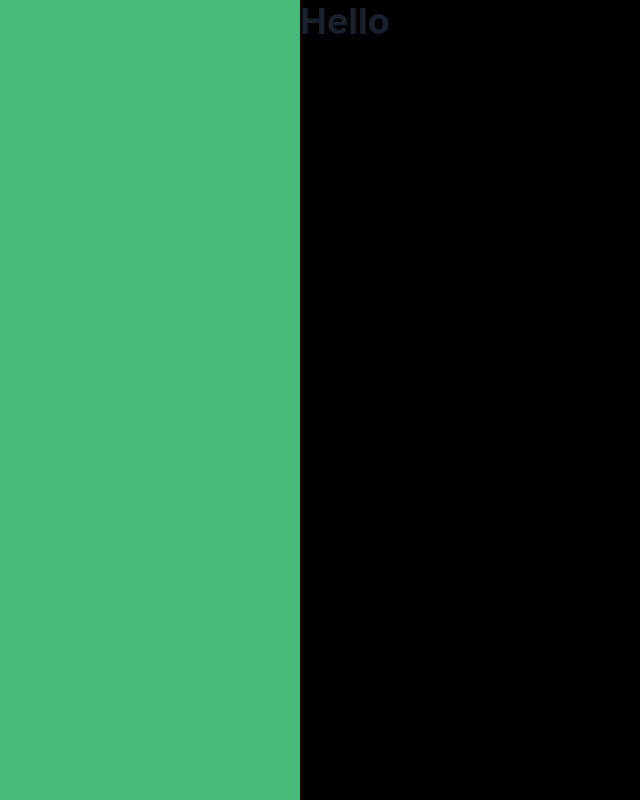
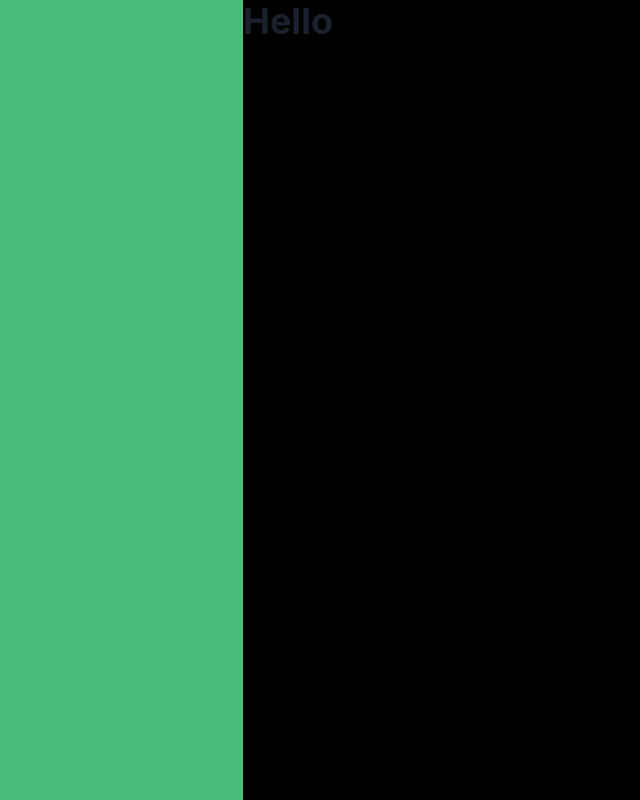
Before and after one commit to VedangKanade20/Spotify-Clone, a React (Create React App) app in the folder clientt/: page / in a window 1280 px wide. Shown: the whole page, without its empty margins (0-640 px from the left). Built offline with nearby package versions, Linux system fonts and the light colour scheme.

Commit message:
changes in homescreen

```diff
--- a/clientt/src/screens/HomeScreen.js
+++ b/clientt/src/screens/HomeScreen.js
@@ -1,4 +1,4 @@
-import { Flex, Grid, Heading } from "@chakra-ui/react";
+import { Flex, Heading } from "@chakra-ui/react";
 
 const HomeScreen = () => {
   return (
@@ -7,17 +7,10 @@ const HomeScreen = () => {
         direction="column"
         w="300px"
         h="100vh"
-        alignItems="start"
+        alignItems="center"
         bgColor="green.400"
-      >
-        <Flex direction="column">
-          <Grid height="300px" templateColumns="repeat(2, 1fr)">
-            <Flex bgColor="yellow"></Flex>
-            <Flex bgColor="red"></Flex>
-          </Grid>
-        </Flex>
-      </Flex>
-      <Flex w="500px" h="100vh">
+      ></Flex>
+      <Flex w="100vw" h="100vh">
         <Heading>Hello</Heading>
       </Flex>
     </Flex>
```
